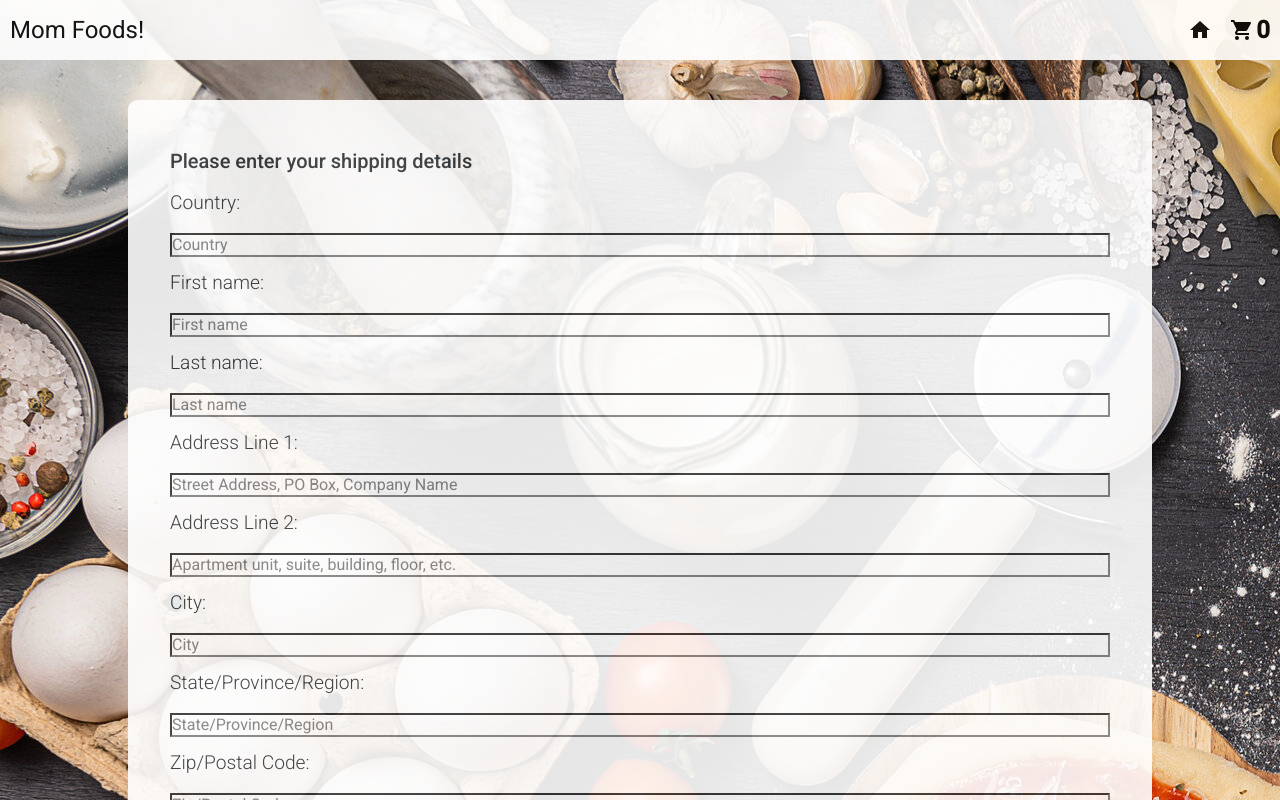
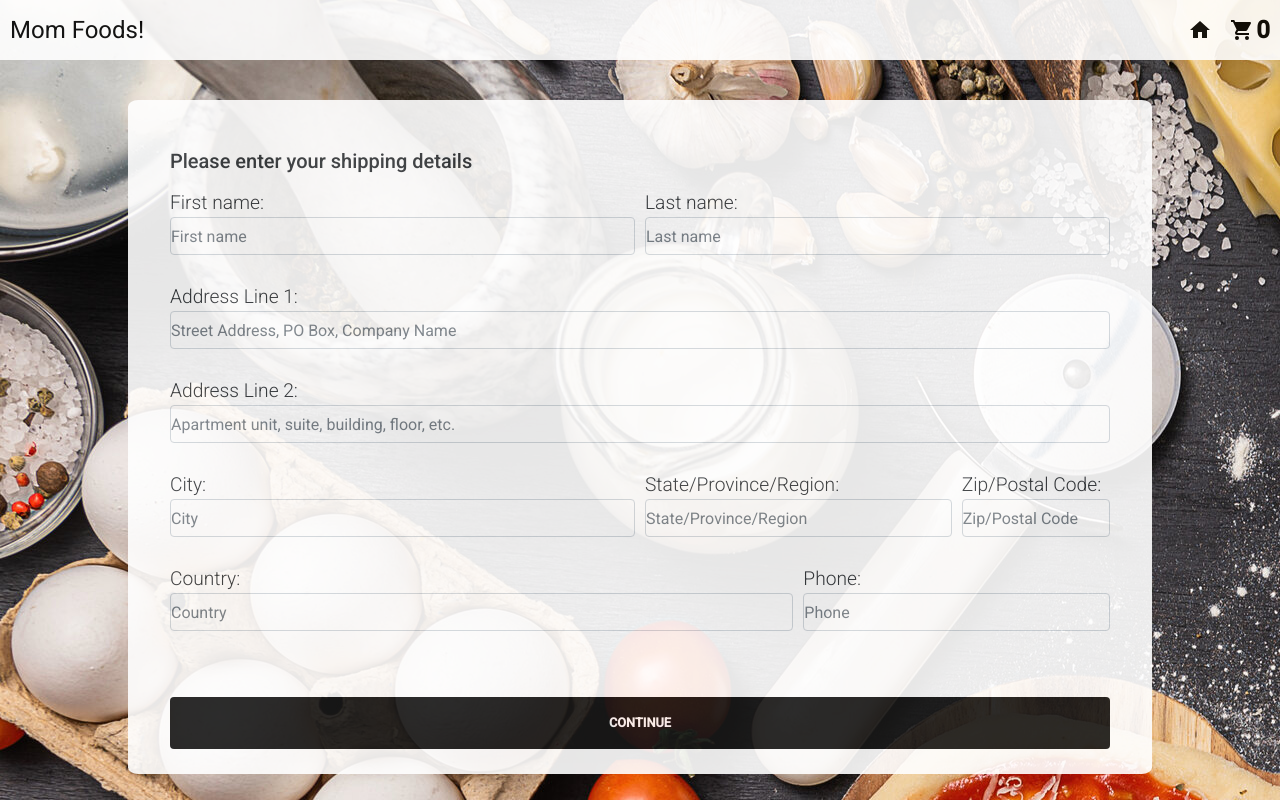
Before and after one commit to srcohen22/CSE5234, an Angular app in the folder frontend/my-app/: page /shipping in a window 1280 px wide. Shown: the top 800 px of the page. Built offline with nearby package versions, Linux system fonts and the light colour scheme.

Commit message:
Updated styling on home page and shipping page

```diff
--- a/frontend/my-app/src/app/food-list/food-list.component.css
+++ b/frontend/my-app/src/app/food-list/food-list.component.css
@@ -34,7 +34,7 @@
   padding: 10px;
 }
 
-.card-title, .card-price {
+.card-titl, .card-price {
   font-size: large;
   font-family: cursive;
 }
--- a/frontend/my-app/src/app/food-list/food-list.component.html
+++ b/frontend/my-app/src/app/food-list/food-list.component.html
@@ -3,7 +3,7 @@
 <div class="container">
   <div class="food-card" *ngFor="let foo of food">
     <div class="container-row">
-      <div class="card-title">{{foo.name}}</div>
+      <div class="card-titl">{{foo.name}}</div>
       <div class="card-price">{{foo.price}}</div>
     </div>
   <hr>
--- a/frontend/my-app/src/app/shipping/shipping.component.css
+++ b/frontend/my-app/src/app/shipping/shipping.component.css
@@ -4,9 +4,6 @@
     max-width: 60rem;
     margin-top: 20px;
     opacity: 90%;
-
-
-
 }
 .shipping-text{
     padding-top: 5px;
--- a/frontend/my-app/src/app/shipping/shipping.component.html
+++ b/frontend/my-app/src/app/shipping/shipping.component.html
@@ -3,24 +3,52 @@
         <div class="shipping-text">
             <h2>Please enter your shipping details</h2>
             <form>
-                <label>Country: </label>
-                <input type="text" id="country" placeholder="Country">
-                <label>First name: </label>
-                <input type="text" id="first-name" placeholder="First name">
-                <label>Last name: </label>
-                <input type="text" id="last-name" placeholder="Last name">
-                <label>Address Line 1: </label>
-                <input type="text" id="card-num" placeholder="Street Address, PO Box, Company Name">
-                <label>Address Line 2: </label>
-                <input type="text" id="card-num" placeholder="Apartment unit, suite, building, floor, etc.">
-                <label>City: </label>
-                <input type="text" id="card-cvv" placeholder="City">
-                <label>State/Province/Region: </label>
-                <input type="text" id="card-cvv" placeholder="State/Province/Region">
-                <label>Zip/Postal Code: </label>
-                <input type="text" id="card-cvv" placeholder="Zip/Postal Code">
-                <label>Phone: </label>
-                <input type="text" id="card-cvv" placeholder="Phone">
+                <div class="form-row">
+                    <div class="form-group col-md-6">
+                        <label for="first-name" class="form-label">First name: </label>
+                        <input type="text" id="first-name" placeholder="First name" class="form-control">
+                    </div>
+                    <div class="col-md-6">
+                        <label for="last-name" class="form-label">Last name: </label>
+                        <input type="text" id="last-name" placeholder="Last name" class="form-control">
+                    </div>
+                </div>
+
+
+                <div class="form-group">
+                    <label for="card-num" class="form-label">Address Line 1: </label>
+                    <input type="text" id="card-num" placeholder="Street Address, PO Box, Company Name" class="form-control">
+                </div>
+                <div class="form-group">
+                    <label for="card-num2" class="form-label">Address Line 2: </label>
+                    <input type="text" id="card-num2" placeholder="Apartment unit, suite, building, floor, etc." class="form-control">
+                </div>
+
+                <div class="form-row">
+                    <div class="form-group col-md-6">
+                        <label for="city" class="form-label">City: </label>
+                        <input type="text" id="city" placeholder="City" class="form-control">
+                    </div>
+                    <div class="form-group col-md-4">
+                        <label for="state" class="form-label">State/Province/Region: </label>
+                        <input type="text" id="state" placeholder="State/Province/Region" class="form-control">
+                    </div>
+                    <div class="form-group col-md-2">
+                        <label for="zip" class="form-label">Zip/Postal Code: </label>
+                        <input type="text" id="zip" placeholder="Zip/Postal Code" class="form-control">
+                    </div>
+                </div>
+
+                <div class="form-row">
+                    <div class="form-group col-md-8">
+                        <label for="country" class="form-label">Country: </label>
+                        <input type="text" id="country" placeholder="Country" class="form-control">
+                    </div>
+                    <div class="form-group col-md-4">
+                        <label for="phone-num" class="form-label">Phone: </label>
+                        <input type="text" id="phone-num" placeholder="Phone" class="form-control">
+                    </div>
+                </div>
             </form>
             <button routerLink="/payment" routerLinkActive="active" class="button">Continue</button>
         </div>
```
